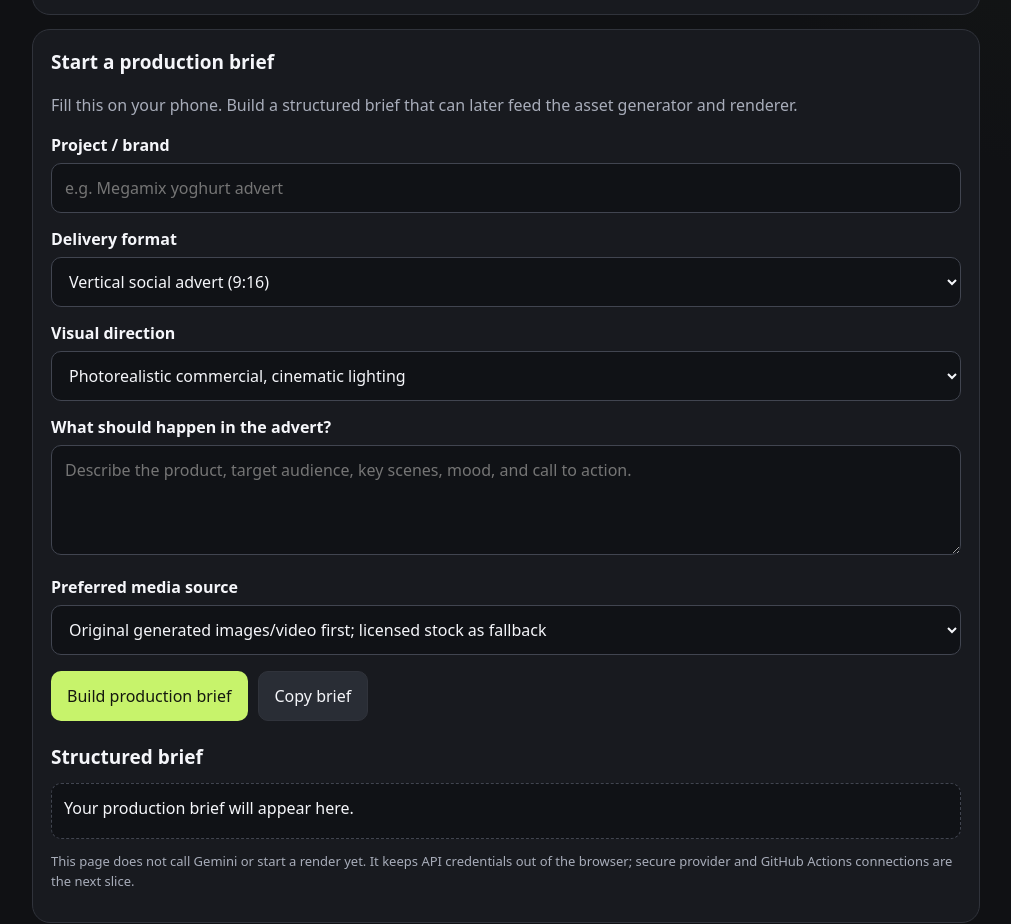
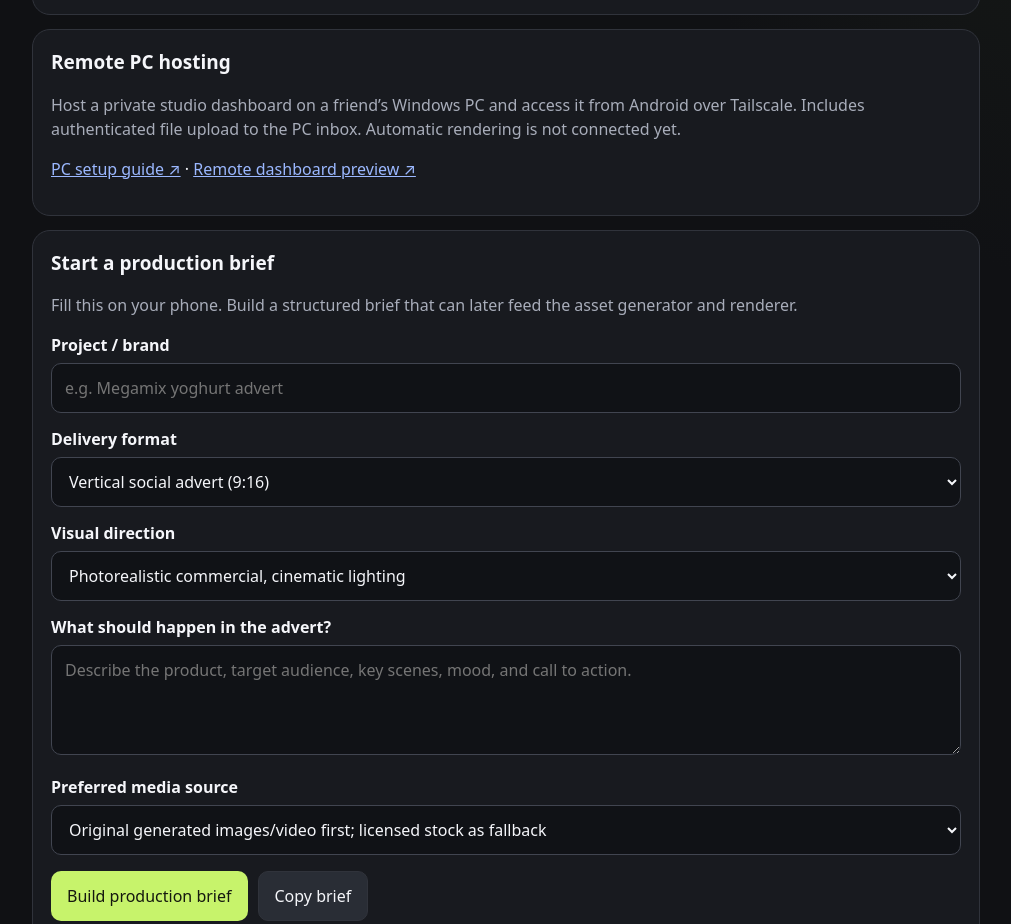
Before and after one commit to Oluwa-seun123/hyperframes-renderer, a plain HTML site: page studio/index.html in a window 1280 px wide. Shown: the part 1017-1941 px from the top of the page, without its empty margins (134-1145 px from the left). Drawn offline with Linux system fonts and the light colour scheme.

Commit message:
Link private PC host setup from Studio

```diff
--- a/studio/index.html
+++ b/studio/index.html
@@ -37,6 +37,11 @@ label{display:block;font-weight:650;margin:14px 0 6px}input,textarea,select{widt
     <p class="small">Connection type: file-based handoff. These upstream applications are not hosted inside this static page or GitHub Actions. See the integration status before production.</p>
   </section>
   <section class="panel">
+    <h2>Remote PC hosting</h2>
+    <p class="muted">Host a private studio dashboard on a friend’s Windows PC and access it from Android over Tailscale. Includes authenticated file upload to the PC inbox. Automatic rendering is not connected yet.</p>
+    <p><a href="pc-host/README.md">PC setup guide ↗</a> · <a href="pc-host/pc.html">Remote dashboard preview ↗</a></p>
+  </section>
+  <section class="panel">
     <h2>Start a production brief</h2>
     <p class="muted">Fill this on your phone. Build a structured brief that can later feed the asset generator and renderer.</p>
     <form id="brief">
```
